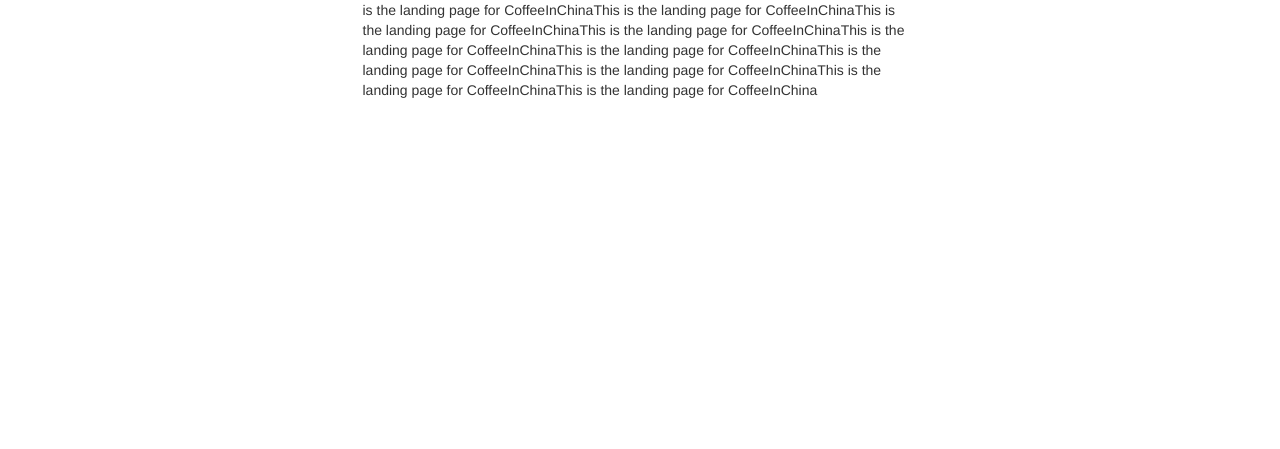
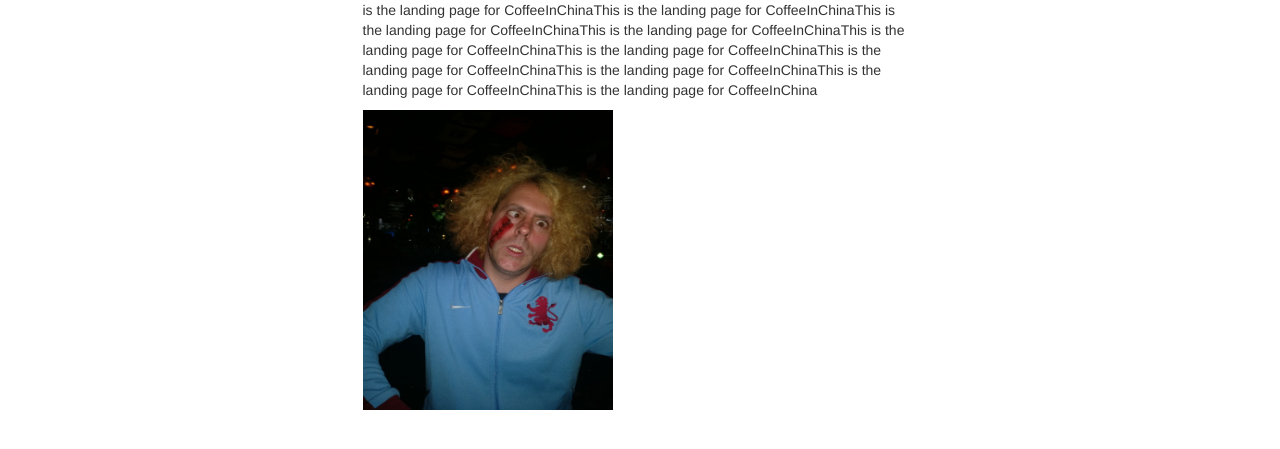
Before and after one commit to dancorpx/pg-1, a plain HTML site: page index.html in a window 1280 px wide. Shown: the part 209-658 px from the top of the page. Drawn offline with nearby package versions, Linux system fonts and the light colour scheme.

Commit message:
corrected picture

```diff
--- a/index.html
+++ b/index.html
@@ -29,6 +29,8 @@
   <div class="col-md-6 col-md-offset-3">
     <h1>Welcome</h1>
     <p>This is the landing page for CoffeeInChina This is the landing page for CoffeeInChinaThis is the landing page for CoffeeInChinaThis is the landing page for CoffeeInChinaThis is the landing page for CoffeeInChinaThis is the landing page for CoffeeInChinaThis is the landing page for CoffeeInChinaThis is the landing page for CoffeeInChinaThis is the landing page for CoffeeInChinaThis is the landing page for CoffeeInChinaThis is the landing page for CoffeeInChinaThis is the landing page for CoffeeInChina</p>
-    </div>
+     <img id="logo" src="andyMonster.jpg" alt="">
+
+  </div>
   </body>
 </html>
```
